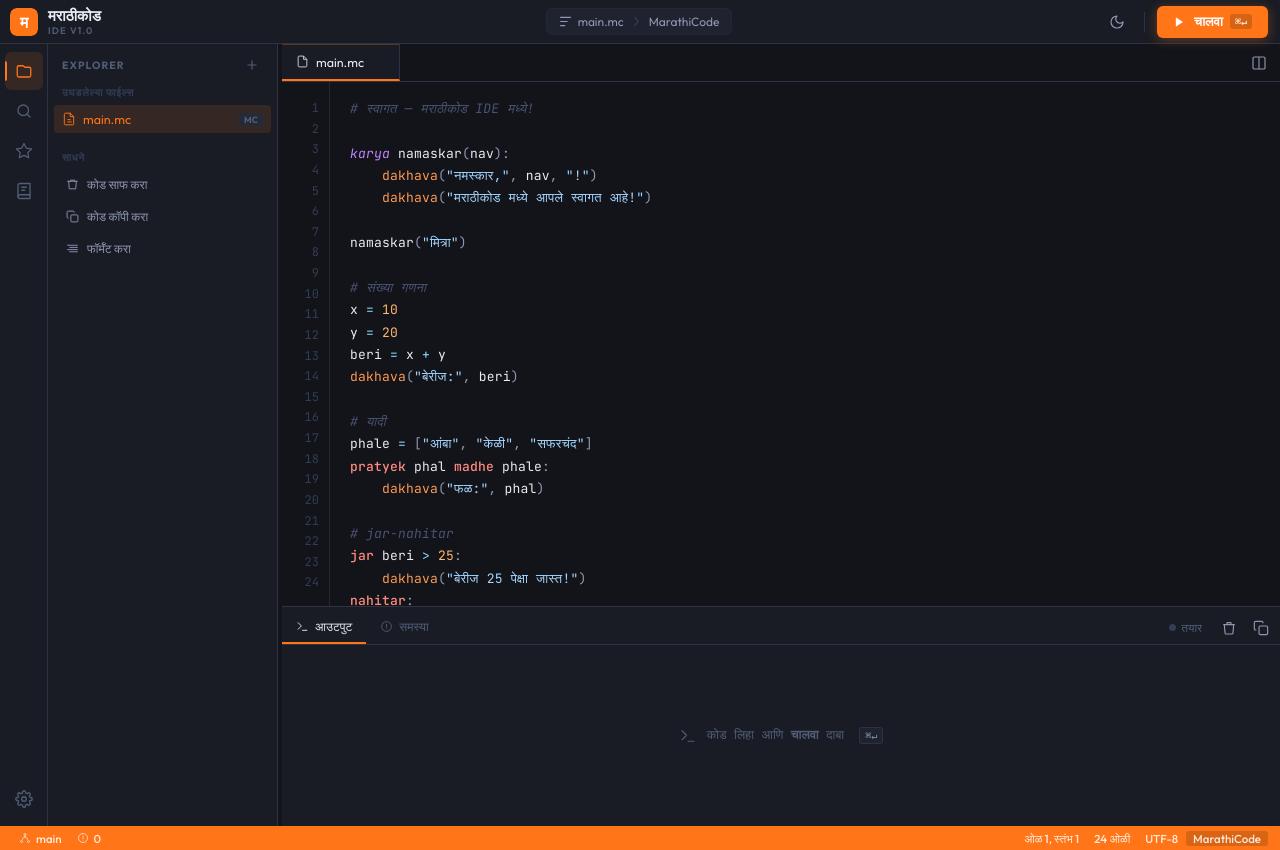
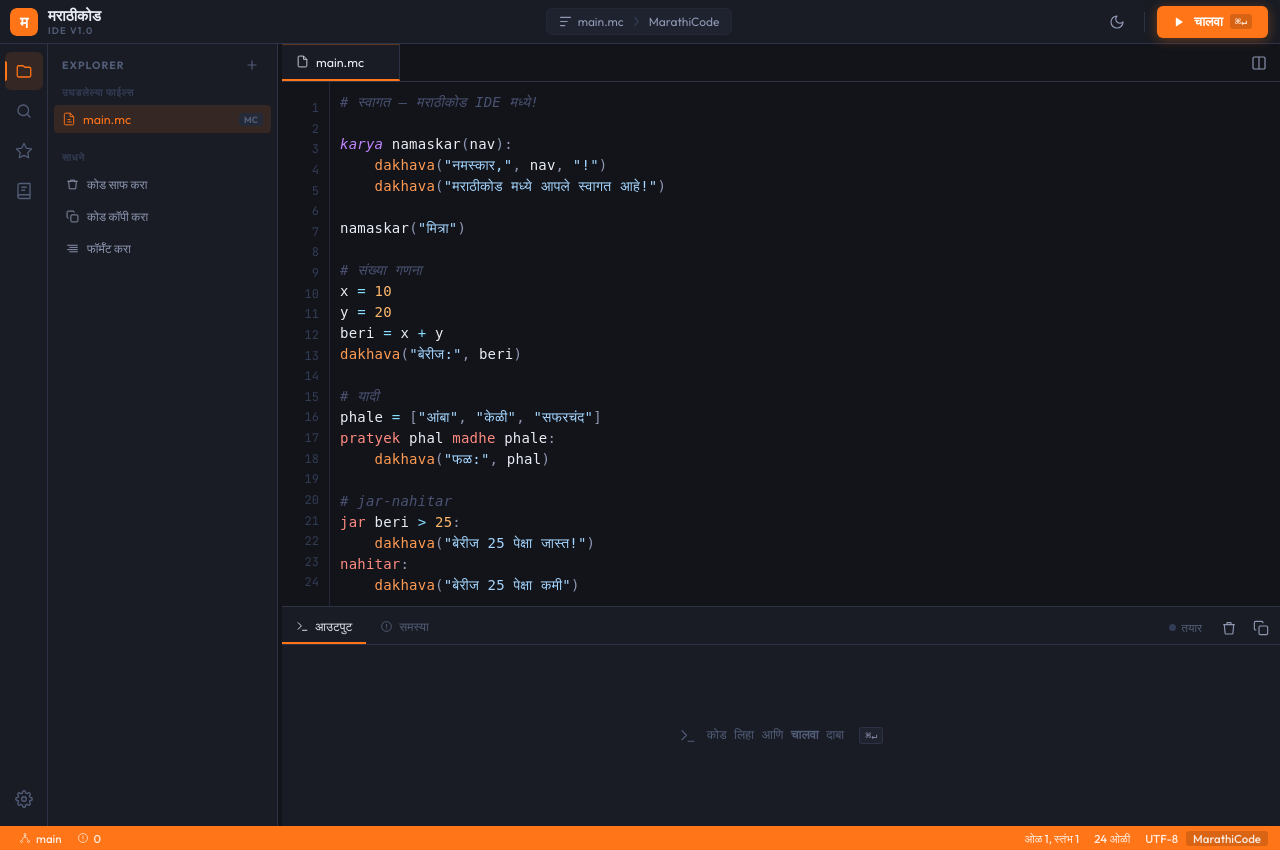
Before and after one commit to Vipul-Patilw/MarathiCode, a Django app: template ide/templates/ide/index.html in a window 1280 px wide. Run offline with Django 5.2, Linux system fonts and the light colour scheme; the template is opened without the code that fills it, so the values that code supplies are empty; some web fonts are replaced.

Commit message:
reponsvie editor

```diff
--- a/ide/static/ide/css/style.css
+++ b/ide/static/ide/css/style.css
@@ -259,6 +259,7 @@ svg{display:block;flex-shrink:0}
   margin: 0;
   border: none;
   outline: none;
+   overflow: auto;
 }
 
 /* Highlight pre — behind textarea, scrolled by JS */
@@ -271,6 +272,7 @@ svg{display:block;flex-shrink:0}
   word-wrap:normal;
   min-height:100%;       /* pre CAN grow taller than its cell */
   align-self:start;
+
 }
 #highlightLayer .hl-kw     {color:var(--syn-kw);font-weight:500}
 #highlightLayer .hl-fn     {color:var(--syn-fn);font-style:italic}
@@ -516,3 +518,41 @@ svg{display:block;flex-shrink:0}
   .out-tab{padding:10px 12px}
   .mnav-btn{padding:10px 4px}
 }
+/* ───────── CODE EDITOR FIX ───────── */
+
+/* Wrapper */
+.code-wrap {
+  position: relative;
+  height: 100%;
+}
+
+/* BOTH must be identical */
+#codeEditor,
+#highlightLayer {
+  width: 100%;
+  height: 100%;
+  font-family: monospace;
+  font-size: 14px;
+  line-height: 1.5;
+  padding: 10px;
+  box-sizing: border-box;
+  white-space: pre-wrap;
+  word-wrap: break-word;
+}
+
+/* Highlight layer (background text) */
+#highlightLayer {
+  position: absolute;
+  top: 0;
+  left: 0;
+  pointer-events: none;
+  overflow: hidden; /* important */
+}
+
+/* Textarea (actual typing layer) */
+
+
+/* Optional: smooth scroll */
+#codeEditor {
+  scroll-behavior: smooth;
+}
```
Also changed, not shown: 1 other file.
